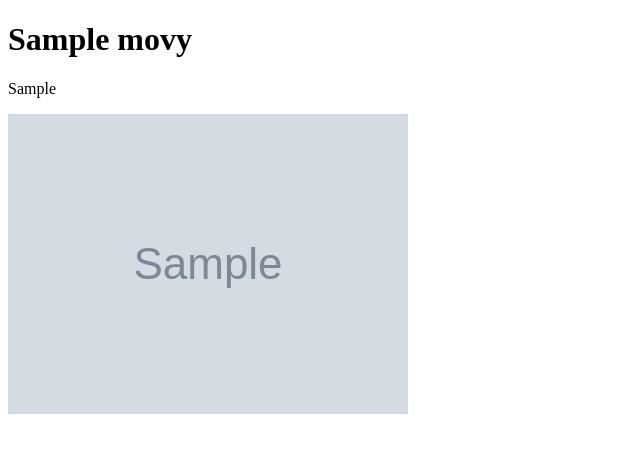
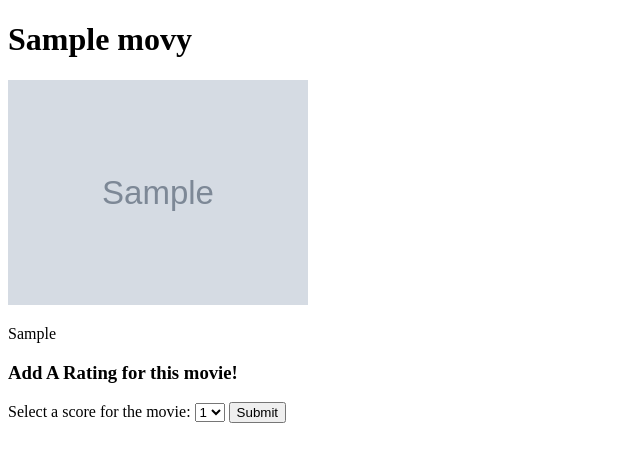
Before and after one commit to Nathaniel-Reeder/movie_rating_python, a Flask app: page /movies/1 in a window 1280 px wide. Shown: the top 462 px of the page, without its empty margins (0-640 px from the left). Run offline with Flask 2, Linux system fonts and the light colour scheme; the visitor is signed in with stand-in values (Sample User, id 1); tables that the repository leaves empty hold one stand-in row (values such as "Sample post"); grey boxes marked "Sample" are stand-in pictures.

```diff
--- a/crud.py
+++ b/crud.py
@@ -1,7 +1,7 @@
 '''CRUD operations'''
 from model import db, User, Movie, Rating, connect_to_db
 
-#Functions begin here
+# User functions
 
 def create_user(email, password):
     """Create and return a new user."""
@@ -22,6 +22,8 @@ def get_user_by_email(email):
     '''Return the user with the email given in the parameter'''
     return User.query.filter(User.email == email).first()
 
+
+# Movie functions
 def create_movie(title, overview, release_date, poster_path):
     '''Create and return a new movie.'''
 
@@ -37,6 +39,8 @@ def get_movie_by_id(movie_id):
     '''Return a movie with the id given in the parameter'''
     return Movie.query.get(movie_id)
 
+
+# Rating functions
 def create_rating(user, movie, score):
     '''Create and return a new rating'''
     rating = Rating(user=user, movie=movie, score=score)
--- a/server.py
+++ b/server.py
@@ -8,7 +8,6 @@ from jinja2 import StrictUndefined
 app = Flask(__name__)
 app.secret_key ='dev'
 app.jinja_env.undefined = StrictUndefined
-
 
 @app.route('/')
 def home():
@@ -25,11 +24,19 @@ def login():
 
     if user.password == password:
         session['user_id'] = user.id
+        session['logged_in'] = True
         flash('Logged in!')
         return redirect('/')
     else:
         flash('Sorry, there was a problem logging you in.')
         return redirect('/')
+
+@app.route('/logout')
+def logout():
+    session['logged_in'] = False
+    del session['user_id']
+    flash('Logged out!')
+    return redirect('/')
 
 @app.route('/movies')
 def all_movies():
@@ -78,6 +85,24 @@ def show_user(user_id):
 
     return render_template('user_profile.html', user=user)
 
+@app.route('/add_rating/<movie_id>')
+def add_rating(movie_id):
+    '''Add a rating to the database'''
+
+    score = request.form.get('score')
+    user_id = session['user_id']
+
+    user = crud.get_user_by_id(user_id)
+    movie = crud.get_movie_by_id(movie_id)
+
+    rating = crud.create_rating(user, movie, score)
+
+    db.session.add(rating)
+    db.session.commit()
+
+    flash('Thanks for adding a rating!')
+    return redirect(f'/movies/{movie_id}')
+
 if __name__ == "__main__":
     connect_to_db(app)
     app.run(host="0.0.0.0", debug=True)
--- /dev/null
+++ b/static/site.css
@@ -0,0 +1,3 @@
+#poster{
+    max-width: 300px;
+}
--- a/templates/base.html
+++ b/templates/base.html
@@ -6,7 +6,7 @@
     <title>
       {% block title %}{% endblock %}
     </title>
-
+    <link rel="stylesheet" href="../static/site.css">
     {% block head %}{% endblock %}
   </head>
   <body>
--- a/templates/movie_details.html
+++ b/templates/movie_details.html
@@ -4,10 +4,25 @@
 
 {% block body %}
 <h1>{{ movie.title }}</h1>
-
+<img src="{{ movie.poster_path }}" id="poster">
 <p>
   {{ movie.overview }}
 </p>
 
-<img src="{{ movie.poster_path }}">
+{% if session['logged_in'] %}
+    <h3>Add A Rating for this movie!</h3>
+
+    <form action="/add_rating/{{movie.id}}">
+        <label for="score">Select a score for the movie:</label>
+        <select name="score" id="score">
+            <option value="1">1</option>
+            <option value="2">2</option>
+            <option value="3">3</option>
+            <option value="4">4</option>
+            <option value="5">5</option>
+        </select>
+        <button type="submit">Submit</button>
+    </form>
+{% endif %}
+
 {% endblock %}
```
Also changed, not shown: model.py (+44 -0 lines), templates/homepage.html (+8 -0 lines).
